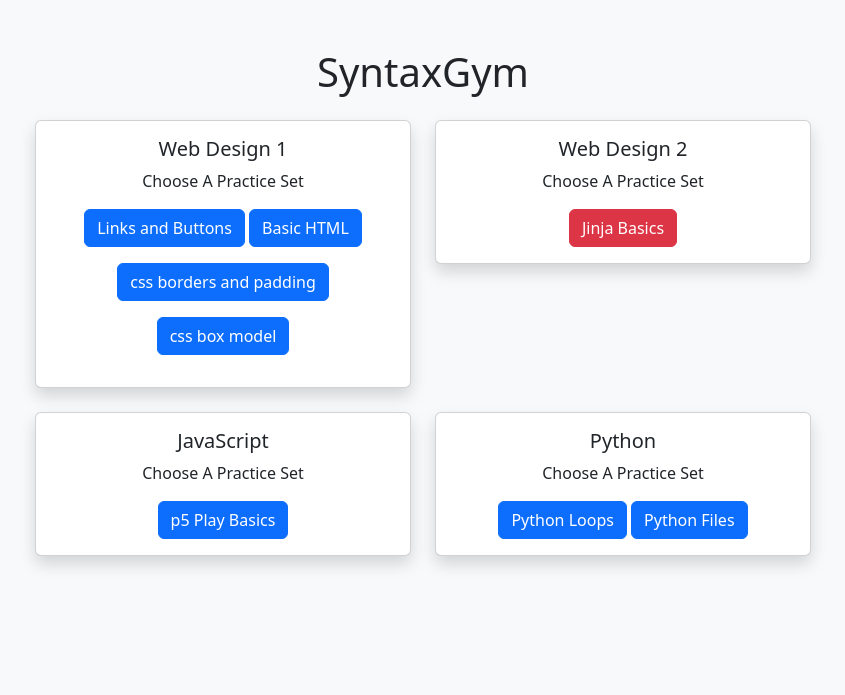
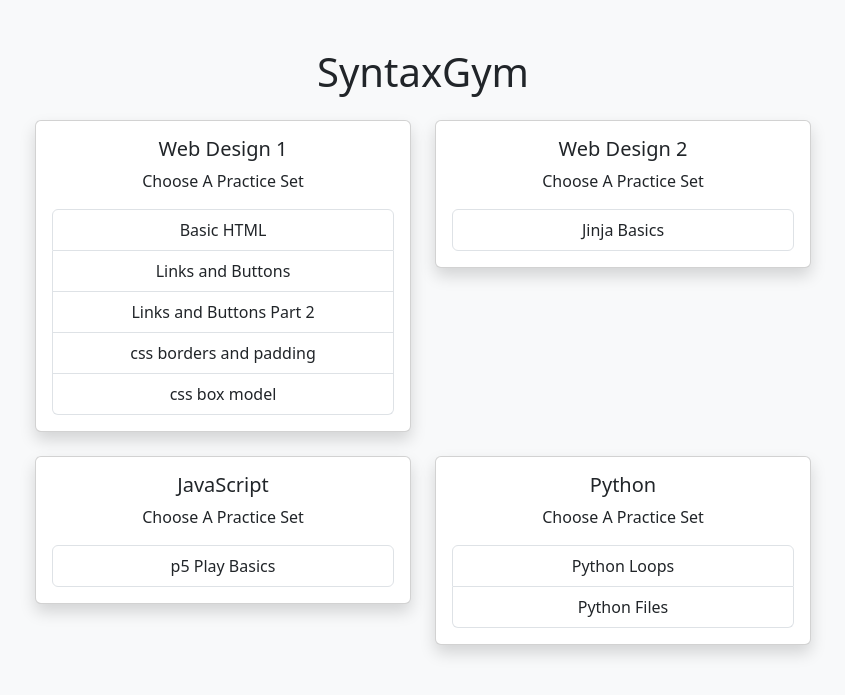
Before and after one commit to sfranz2422/FranzQuiz, a Flask app: page / in a window 1280 px wide. Shown: the top 695 px of the page, without its empty margins (217-1062 px from the left). Run offline with Flask 3, Linux system fonts and the light colour scheme.

Commit message:
handle python  and html differnently

```diff
--- a/main.py
+++ b/main.py
@@ -55,6 +55,12 @@ def get_file_handling_data():
 
 def get_p5play_basics_data():
     url="https://api.npoint.io/81392477ca243d99e34b"
+    res = requests.get(url).json()
+    return res
+
+
+def get_links_buttons_two_data():
+    url="https://api.npoint.io/9cbe6a8116e569a99093"
     res = requests.get(url).json()
     return res
 # List of questions with answers
@@ -130,6 +136,11 @@ def quiz(key, title):
         questions = get_p5play_basics_data()
         title = "p5 Play Basics"
 
+    if key == "links_buttons_two":
+        questions = get_links_buttons_two_data()
+        title = "links buttons part 2"
+
+
     question_data = questions[session["current_index"]]
     session["total_questions"] = len(questions)
 
@@ -149,10 +160,20 @@ def quiz(key, title):
                 return redirect(url_for("quiz", key=key, title=title, token=token))
 
         userA = request.form.get("answer", "")
-        user_answer = request.form.get("answer", "").strip().replace(" ", "").replace("\n", "").replace('\r\n', '').replace('\r', '')
-        user_answer = user_answer.replace(" ", "")
-        user_answer = user_answer.replace("\n", "").replace('\r\n', '').replace('\"', '\'')
-        answerKey = question_data["answer"].strip().replace(" ", "").replace("\n", "").replace('\r\n', '').replace('\r', '').replace('\"', '\'').lower()
+
+        if questions[0]["type"] == '':
+            user_answer = request.form.get("answer", "").strip().replace(" ", "").replace("\n", "").replace('\r\n', '').replace('\r', '').replace('\t','')
+            user_answer = user_answer.replace(" ", "")
+            user_answer = user_answer.replace("\n", "").replace('\r\n', '').replace('\"', '\'')
+            answerKey = question_data["answer"].strip().replace(" ", "").replace("\n", "").replace('\r\n', '').replace('\r', '').replace('\"', '\'').lower().replace('\t','')
+        elif questions[0]["type"] == 'python':
+            user_answer = request.form.get("answer", "").strip().replace(" ", "").replace("\n", "").replace('\r\n', '').replace('\r', '')
+            user_answer = user_answer.replace(" ", "")
+            user_answer = user_answer.replace("\n", "").replace('\r\n', '').replace('\"', '\'')
+            answerKey = question_data["answer"].strip().replace(" ", "").replace("\n", "").replace('\r\n', '').replace('\r', '').replace('\"', '\'').lower()
+
+
+
         if user_answer.lower() == answerKey:
             session["current_index"] += 1  # Move to next question
             session["number_correct"] += 1
--- a/templates/index.html
+++ b/templates/index.html
@@ -58,16 +58,25 @@
                     <div class="card-body">
                         <h5 class="card-title">Web Design 1</h5>
                         <p class="card-text">Choose A Practice Set</p>
-                        <a href="{{ url_for('sign_in', key='links_and_buttons', title='Links and Buttons')}}" class="btn btn-primary mb-3" >Links and Buttons</a>
 
 
-                         <a href="{{ url_for('sign_in', key='basic_html', title='Basic HTML')}}" class="btn btn-primary mb-3" >Basic HTML</a>
+
+                        <div class="list-group">
 
 
-                        <a href="{{ url_for('sign_in', key='css_borders_padding', title='css borders and padding')}}" class="btn btn-primary mb-3" >css borders and padding</a>
 
-                         <a href="{{ url_for('sign_in', key='css_box_model', title='css box model')}}" class="btn btn-primary mb-3" >css box model</a>
+                              <a href="{{ url_for('sign_in', key='basic_html', title='Basic HTML')}}" class="list-group-item list-group-item-action " >Basic HTML</a>
+                              <a href="{{ url_for('sign_in', key='links_and_buttons', title='Links and Buttons')}}" class="list-group-item list-group-item-action" >Links and Buttons</a>
 
+                          </a>
+
+                            <a href="{{ url_for('sign_in', key='links_buttons_two', title='links buttons part 2')}}" class="list-group-item list-group-item-action" >Links and Buttons Part 2</a>
+
+                                <a href="{{ url_for('sign_in', key='css_borders_padding', title='css borders and padding')}}" class="list-group-item list-group-item-action" >css borders and padding</a>
+                                <a href="{{ url_for('sign_in', key='css_box_model', title='css box model')}}" class="list-group-item list-group-item-action" >css box model</a>
+
+
+                        </div>
 
 
                     </div>
@@ -80,8 +89,10 @@
                     <div class="card-body">
                         <h5 class="card-title">Web Design 2</h5>
                         <p class="card-text">Choose A Practice Set</p>
-                        <a href="#" class="btn btn-danger" >Jinja Basics</a>
-                    </div>
+                         <div class="list-group">
+                        <a href="#" class="list-group-item list-group-item-action" >Jinja Basics</a>
+                             </div>
+                         </div>
                 </div>
             </div>
 
@@ -92,10 +103,10 @@
                         <h5 class="card-title">JavaScript</h5>
                         <p class="card-text">Choose A Practice Set</p>
 
+                         <div class="list-group">
+                         <a href="{{ url_for('sign_in', key='p5play_basics', title='p5 Play Basics')}}" class="list-group-item list-group-item-action" >p5 Play Basics</a>
 
-                         <a href="{{ url_for('sign_in', key='p5play_basics', title='p5 Play Basics')}}" class="btn btn-primary" >p5 Play Basics</a>
-
-
+                             </div>
 
                     </div>
                 </div>
@@ -107,10 +118,12 @@
                     <div class="card-body">
                         <h5 class="card-title">Python</h5>
                         <p class="card-text">Choose A Practice Set</p>
-                        <a href="{{ url_for('sign_in', key='python_loops', title='Python Loops')}}" class="btn btn-primary" >Python Loops</a>
+                           <div class="list-group">
+                        <a href="{{ url_for('sign_in', key='python_loops', title='Python Loops')}}" class="list-group-item list-group-item-action" >Python Loops</a>
 
 
-                        <a href="{{ url_for('sign_in', key='file_handling', title='Python Files')}}" class="btn btn-primary" >Python Files</a>
+                        <a href="{{ url_for('sign_in', key='file_handling', title='Python Files')}}" class="list-group-item list-group-item-action" >Python Files</a>
+                           </div>
                     </div>
                 </div>
             </div>
```
